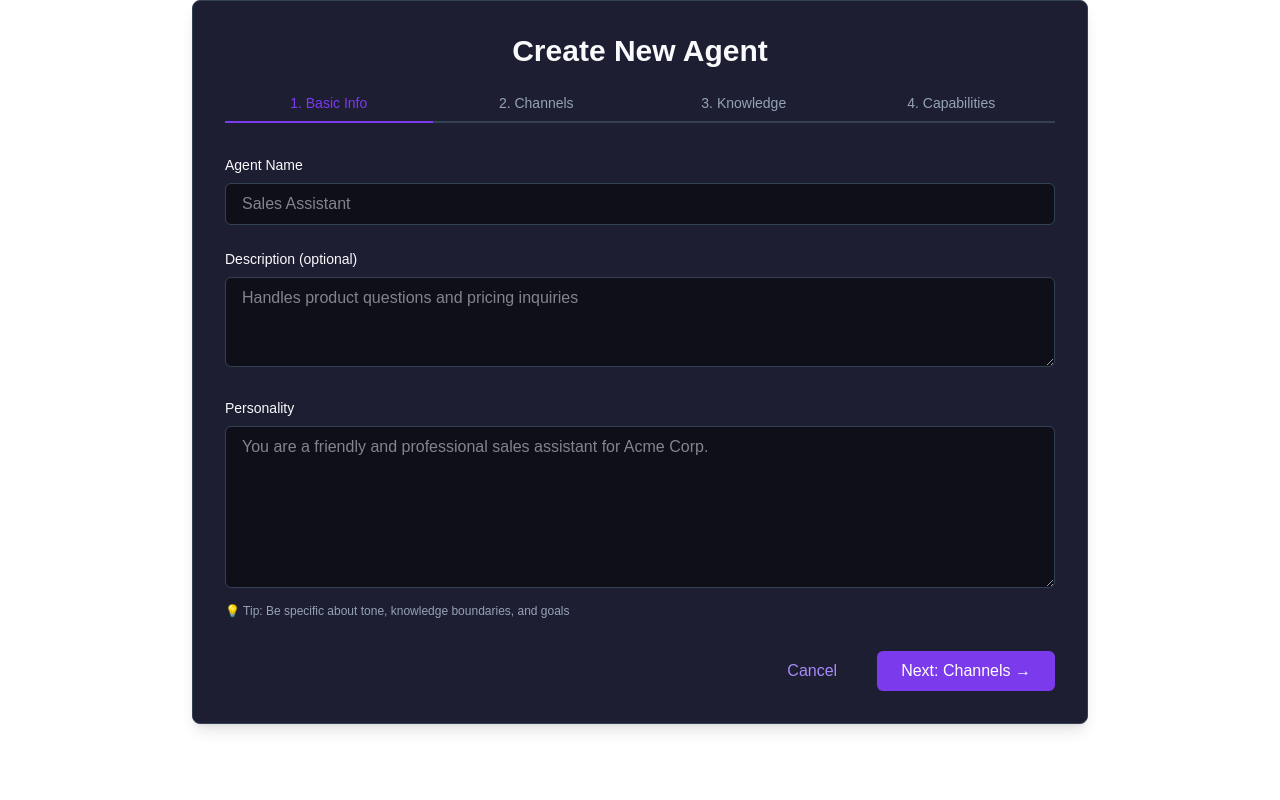
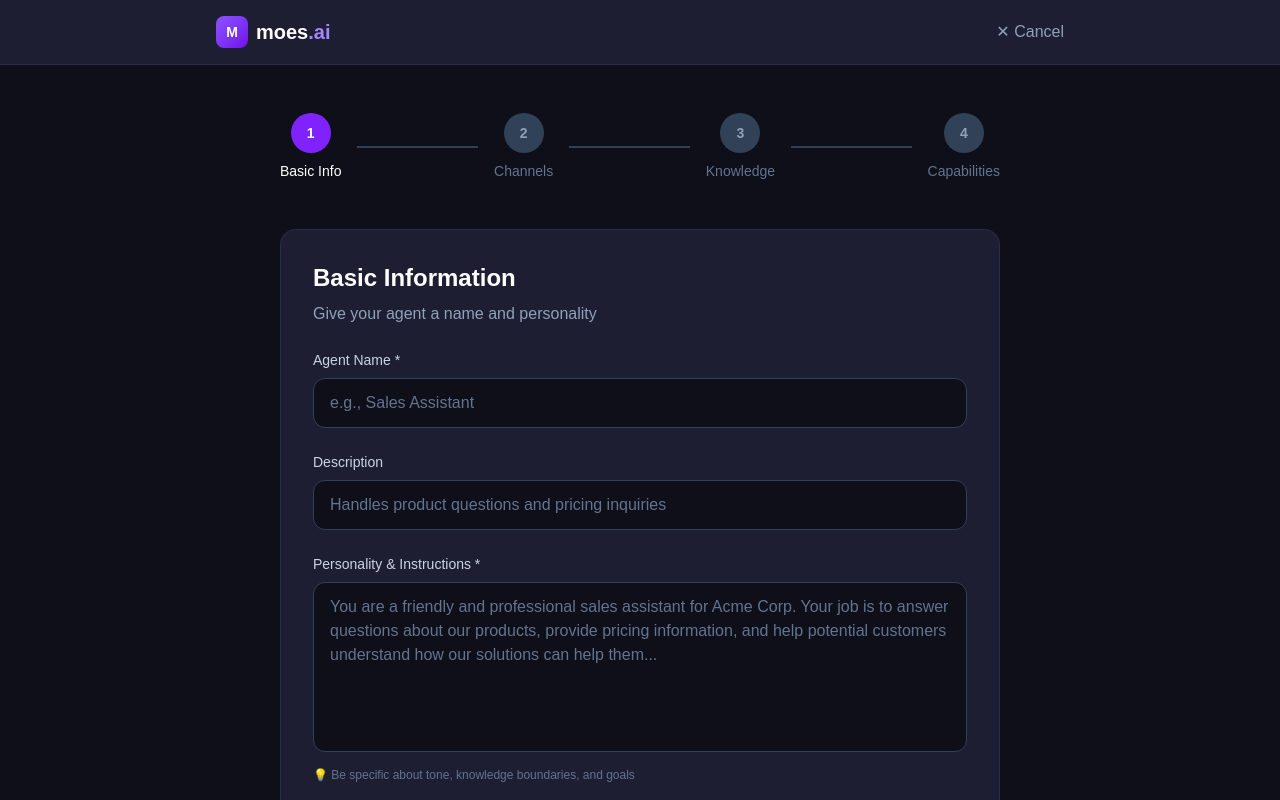
Before and after one commit to gregmousseau/moes-ai-app, a Next.js app: page /agents/new in a window 1280 px wide. Shown: the top 800 px of the page. Built offline with nearby package versions, Linux system fonts and the light colour scheme.

Commit message:
feat: complete agent creation wizard
- 4-step wizard: Basic Info, Channels, Knowledge, Capabilities
- Interactive channel selection
- Knowledge upload placeholder
- Capability toggles with approval indicators
- Full-page layout without sidebar

```diff
--- a/src/app/agents/new/page.tsx
+++ b/src/app/agents/new/page.tsx
@@ -1,65 +1,279 @@
-import React from 'react';
+'use client';
+
+import React, { useState } from 'react';
 import Link from 'next/link';
+import { useRouter } from 'next/navigation';
+
+const steps = [
+  { id: 1, name: 'Basic Info' },
+  { id: 2, name: 'Channels' },
+  { id: 3, name: 'Knowledge' },
+  { id: 4, name: 'Capabilities' },
+];
+
+const channels = [
+  { id: 'slack', name: 'Slack', icon: '💬', description: 'Connect to Slack workspaces' },
+  { id: 'discord', name: 'Discord', icon: '🎮', description: 'Bot for Discord servers' },
+  { id: 'whatsapp', name: 'WhatsApp', icon: '📱', description: 'WhatsApp Business API' },
+  { id: 'email', name: 'Email', icon: '📧', description: 'Respond to emails automatically' },
+  { id: 'webchat', name: 'Web Chat', icon: '💻', description: 'Embed on your website' },
+  { id: 'telegram', name: 'Telegram', icon: '✈️', description: 'Telegram bot integration' },
+];
+
+const capabilities = [
+  { id: 'knowledge', name: 'Answer from Knowledge', icon: '📚', description: 'Search and answer from uploaded docs' },
+  { id: 'calendar', name: 'Schedule Meetings', icon: '📅', description: 'Create calendar events', requiresApproval: false },
+  { id: 'email', name: 'Send Emails', icon: '✉️', description: 'Draft and send emails', requiresApproval: true },
+  { id: 'ticket', name: 'Create Tickets', icon: '🎫', description: 'Create support tickets', requiresApproval: false },
+  { id: 'escalate', name: 'Escalate to Human', icon: '🙋', description: 'Hand off to team member', requiresApproval: false },
+];
 
 export default function NewAgentPage() {
-  // This will eventually be a multi-step form
+  const router = useRouter();
+  const [currentStep, setCurrentStep] = useState(1);
+  const [formData, setFormData] = useState({
+    name: '',
+    description: '',
+    personality: '',
+    selectedChannels: [] as string[],
+    knowledgeSources: [] as File[],
+    selectedCapabilities: ['knowledge', 'escalate'],
+  });
+
+  const handleNext = () => {
+    if (currentStep < 4) setCurrentStep(currentStep + 1);
+  };
+
+  const handleBack = () => {
+    if (currentStep > 1) setCurrentStep(currentStep - 1);
+  };
+
+  const handleCreate = async () => {
+    // TODO: Wire up to Supabase
+    console.log('Creating agent:', formData);
+    router.push('/dashboard');
+  };
+
+  const toggleChannel = (channelId: string) => {
+    setFormData(prev => ({
+      ...prev,
+      selectedChannels: prev.selectedChannels.includes(channelId)
+        ? prev.selectedChannels.filter(c => c !== channelId)
+        : [...prev.selectedChannels, channelId]
+    }));
+  };
+
+  const toggleCapability = (capId: string) => {
+    setFormData(prev => ({
+      ...prev,
+      selectedCapabilities: prev.selectedCapabilities.includes(capId)
+        ? prev.selectedCapabilities.filter(c => c !== capId)
+        : [...prev.selectedCapabilities, capId]
+    }));
+  };
+
   return (
-    <div className="max-w-4xl mx-auto p-8 rounded-lg shadow-lg bg-[#1e1e32] border border-[#334155] text-[#f8fafc]">
-      <h1 className="text-3xl font-bold mb-6 text-center">Create New Agent</h1>
+    <div className="min-h-screen bg-[#0f0f1a] text-white">
+      {/* Header */}
+      <header className="border-b border-slate-700/50 bg-[#1e1e32]">
+        <div className="max-w-4xl mx-auto px-6 py-4 flex items-center justify-between">
+          <Link href="/dashboard" className="flex items-center gap-2">
+            <div className="w-8 h-8 rounded-lg bg-gradient-to-br from-violet-500 to-violet-700 flex items-center justify-center">
+              <span className="text-white font-bold text-sm">M</span>
+            </div>
+            <span className="text-xl font-bold">moes<span className="text-violet-400">.ai</span></span>
+          </Link>
+          <Link href="/dashboard" className="text-slate-400 hover:text-white transition-colors">
+            ✕ Cancel
+          </Link>
+        </div>
+      </header>
 
-      {/* Step Indicator */}
-      <div className="mb-8">
-        <ol className="flex justify-between text-sm text-[#94a3b8]">
-          <li className="flex-1 text-center border-b-2 border-[#7c3aed] pb-2 text-[#7c3aed]">
-            1. Basic Info
-          </li>
-          <li className="flex-1 text-center border-b-2 border-[#334155] pb-2">
-            2. Channels
-          </li>
-          <li className="flex-1 text-center border-b-2 border-[#334155] pb-2">
-            3. Knowledge
-          </li>
-          <li className="flex-1 text-center border-b-2 border-[#334155] pb-2">
-            4. Capabilities
-          </li>
-        </ol>
-      </div>
+      <div className="max-w-3xl mx-auto px-6 py-12">
+        {/* Progress Steps */}
+        <div className="mb-12">
+          <div className="flex items-center justify-between">
+            {steps.map((step, index) => (
+              <React.Fragment key={step.id}>
+                <div className="flex flex-col items-center">
+                  <div className={`w-10 h-10 rounded-full flex items-center justify-center text-sm font-semibold ${
+                    currentStep >= step.id
+                      ? 'bg-violet-600 text-white'
+                      : 'bg-slate-700 text-slate-400'
+                  }`}>
+                    {currentStep > step.id ? '✓' : step.id}
+                  </div>
+                  <span className={`mt-2 text-sm ${currentStep >= step.id ? 'text-white' : 'text-slate-500'}`}>
+                    {step.name}
+                  </span>
+                </div>
+                {index < steps.length - 1 && (
+                  <div className={`flex-1 h-0.5 mx-4 ${currentStep > step.id ? 'bg-violet-600' : 'bg-slate-700'}`} />
+                )}
+              </React.Fragment>
+            ))}
+          </div>
+        </div>
 
-      {/* Step 1: Basic Info (Placeholder) */}
-      <div className="space-y-6">
-        <div>
-          <label htmlFor="agent-name" className="block text-sm font-medium text-[#f8fafc] mb-2">Agent Name</label>
-          <input
-            type="text"
-            id="agent-name"
-            className="w-full px-4 py-2 bg-[#0f0f1a] border border-[#334155] rounded-md focus:ring-[#a78bfa] focus:border-[#a78bfa]"
-            placeholder="Sales Assistant"
-          />
+        {/* Step Content */}
+        <div className="bg-[#1e1e32] border border-slate-700/50 rounded-2xl p-8">
+          {/* Step 1: Basic Info */}
+          {currentStep === 1 && (
+            <div className="space-y-6">
+              <div>
+                <h2 className="text-2xl font-bold mb-2">Basic Information</h2>
+                <p className="text-slate-400">Give your agent a name and personality</p>
+              </div>
+
+              <div>
+                <label className="block text-sm font-medium text-slate-300 mb-2">Agent Name *</label>
+                <input
+                  type="text"
+                  value={formData.name}
+                  onChange={(e) => setFormData({ ...formData, name: e.target.value })}
+                  className="w-full px-4 py-3 bg-[#0f0f1a] border border-slate-700 rounded-xl text-white placeholder-slate-500 focus:outline-none focus:border-violet-500 focus:ring-1 focus:ring-violet-500"
+                  placeholder="e.g., Sales Assistant"
+                />
+              </div>
+
+              <div>
+                <label className="block text-sm font-medium text-slate-300 mb-2">Description</label>
+                <input
+                  type="text"
+                  value={formData.description}
+                  onChange={(e) => setFormData({ ...formData, description: e.target.value })}
+                  className="w-full px-4 py-3 bg-[#0f0f1a] border border-slate-700 rounded-xl text-white placeholder-slate-500 focus:outline-none focus:border-violet-500 focus:ring-1 focus:ring-violet-500"
+                  placeholder="Handles product questions and pricing inquiries"
+                />
+              </div>
+
+              <div>
+                <label className="block text-sm font-medium text-slate-300 mb-2">Personality & Instructions *</label>
+                <textarea
+                  value={formData.personality}
+                  onChange={(e) => setFormData({ ...formData, personality: e.target.value })}
+                  rows={6}
+                  className="w-full px-4 py-3 bg-[#0f0f1a] border border-slate-700 rounded-xl text-white placeholder-slate-500 focus:outline-none focus:border-violet-500 focus:ring-1 focus:ring-violet-500 resize-none"
+                  placeholder="You are a friendly and professional sales assistant for Acme Corp. Your job is to answer questions about our products, provide pricing information, and help potential customers understand how our solutions can help them..."
+                />
+                <p className="text-xs text-slate-500 mt-2">💡 Be specific about tone, knowledge boundaries, and goals</p>
+              </div>
+            </div>
+          )}
+
+          {/* Step 2: Channels */}
+          {currentStep === 2 && (
+            <div className="space-y-6">
+              <div>
+                <h2 className="text-2xl font-bold mb-2">Connect Channels</h2>
+                <p className="text-slate-400">Where should this agent respond?</p>
+              </div>
+
+              <div className="grid grid-cols-2 gap-4">
+                {channels.map((channel) => (
+                  <button
+                    key={channel.id}
+                    onClick={() => toggleChannel(channel.id)}
+                    className={`p-4 rounded-xl border text-left transition-all ${
+                      formData.selectedChannels.includes(channel.id)
+                        ? 'border-violet-500 bg-violet-500/10'
+                        : 'border-slate-700 hover:border-slate-600'
+                    }`}
+                  >
+                    <span className="text-2xl">{channel.icon}</span>
+                    <h3 className="font-semibold mt-2">{channel.name}</h3>
+                    <p className="text-sm text-slate-400 mt-1">{channel.description}</p>
+                  </button>
+                ))}
+              </div>
+            </div>
+          )}
+
+          {/* Step 3: Knowledge */}
+          {currentStep === 3 && (
+            <div className="space-y-6">
+              <div>
+                <h2 className="text-2xl font-bold mb-2">Knowledge Base</h2>
+                <p className="text-slate-400">Upload docs for your agent to learn from</p>
+              </div>
+
+              <div className="border-2 border-dashed border-slate-700 rounded-xl p-12 text-center hover:border-violet-500/50 transition-colors">
+                <div className="text-4xl mb-4">📄</div>
+                <p className="text-lg font-medium mb-2">Drop files here or click to upload</p>
+                <p className="text-sm text-slate-400 mb-4">PDF, TXT, MD, DOCX up to 10MB each</p>
+                <button className="px-6 py-2 bg-slate-700 hover:bg-slate-600 rounded-xl text-sm font-medium transition-colors">
+                  Browse Files
+                </button>
+              </div>
+
+              <div className="text-center text-slate-500 text-sm">
+                You can also add knowledge sources later from the agent settings
+              </div>
+            </div>
+          )}
+
+          {/* Step 4: Capabilities */}
+          {currentStep === 4 && (
+            <div className="space-y-6">
+              <div>
+                <h2 className="text-2xl font-bold mb-2">Capabilities</h2>
+                <p className="text-slate-400">What can this agent do?</p>
+              </div>
+
+              <div className="space-y-3">
+                {capabilities.map((cap) => (
+                  <button
+                    key={cap.id}
+                    onClick={() => toggleCapability(cap.id)}
+                    className={`w-full p-4 rounded-xl border text-left transition-all flex items-center gap-4 ${
+                      formData.selectedCapabilities.includes(cap.id)
+                        ? 'border-violet-500 bg-violet-500/10'
+                        : 'border-slate-700 hover:border-slate-600'
+                    }`}
+                  >
+                    <span className="text-2xl">{cap.icon}</span>
+                    <div className="flex-1">
+                      <h3 className="font-semibold">{cap.name}</h3>
+                      <p className="text-sm text-slate-400">{cap.description}</p>
+                    </div>
+                    {cap.requiresApproval && (
+                      <span className="text-xs bg-orange-500/10 text-orange-400 px-2 py-1 rounded-full">
+                        Requires approval
+                      </span>
+                    )}
+                  </button>
+                ))}
+              </div>
+            </div>
+          )}
+
+          {/* Navigation */}
+          <div className="flex justify-between mt-8 pt-6 border-t border-slate-700/50">
+            <button
+              onClick={handleBack}
+              disabled={currentStep === 1}
+              className="px-6 py-3 text-slate-400 hover:text-white disabled:opacity-50 disabled:cursor-not-allowed transition-colors"
+            >
+              ← Back
+            </button>
+            {currentStep < 4 ? (
+              <button
+                onClick={handleNext}
+                disabled={currentStep === 1 && (!formData.name || !formData.personality)}
+                className="px-8 py-3 bg-violet-600 hover:bg-violet-500 disabled:opacity-50 disabled:cursor-not-allowed text-white font-semibold rounded-xl transition-colors"
+              >
+                Next →
+              </button>
+            ) : (
+              <button
+                onClick={handleCreate}
+                className="px-8 py-3 bg-violet-600 hover:bg-violet-500 text-white font-semibold rounded-xl transition-colors"
+              >
+                Create Agent 🚀
+              </button>
+            )}
+          </div>
         </div>
-        <div>
-          <label htmlFor="description" className="block text-sm font-medium text-[#f8fafc] mb-2">Description (optional)</label>
-          <textarea
-            id="description"
-            rows={3}
-            className="w-full px-4 py-2 bg-[#0f0f1a] border border-[#334155] rounded-md focus:ring-[#a78bfa] focus:border-[#a78bfa]"
-            placeholder="Handles product questions and pricing inquiries"
-          ></textarea>
-        </div>
-        <div>
-          <label htmlFor="personality" className="block text-sm font-medium text-[#f8fafc] mb-2">Personality</label>
-          <textarea
-            id="personality"
-            rows={6}
-            className="w-full px-4 py-2 bg-[#0f0f1a] border border-[#334155] rounded-md focus:ring-[#a78bfa] focus:border-[#a78bfa]"
-            placeholder="You are a friendly and professional sales assistant for Acme Corp."
-          ></textarea>
-          <p className="text-xs text-[#94a3b8] mt-2">💡 Tip: Be specific about tone, knowledge boundaries, and goals</p>
-        </div>
-      </div>
-
-      <div className="mt-8 flex justify-end space-x-4">
-        <Link href="/dashboard" className="px-6 py-2 rounded-md text-[#a78bfa] hover:bg-[#1e1e32] transition-colors">Cancel</Link>
-        <button type="button" className="px-6 py-2 rounded-md bg-[#7c3aed] hover:bg-[#a78bfa] text-white font-medium transition-colors">Next: Channels →</button>
       </div>
     </div>
   );
```
Also changed, not shown: src/app/agents/new/layout.tsx (added, +8 -0 lines).
